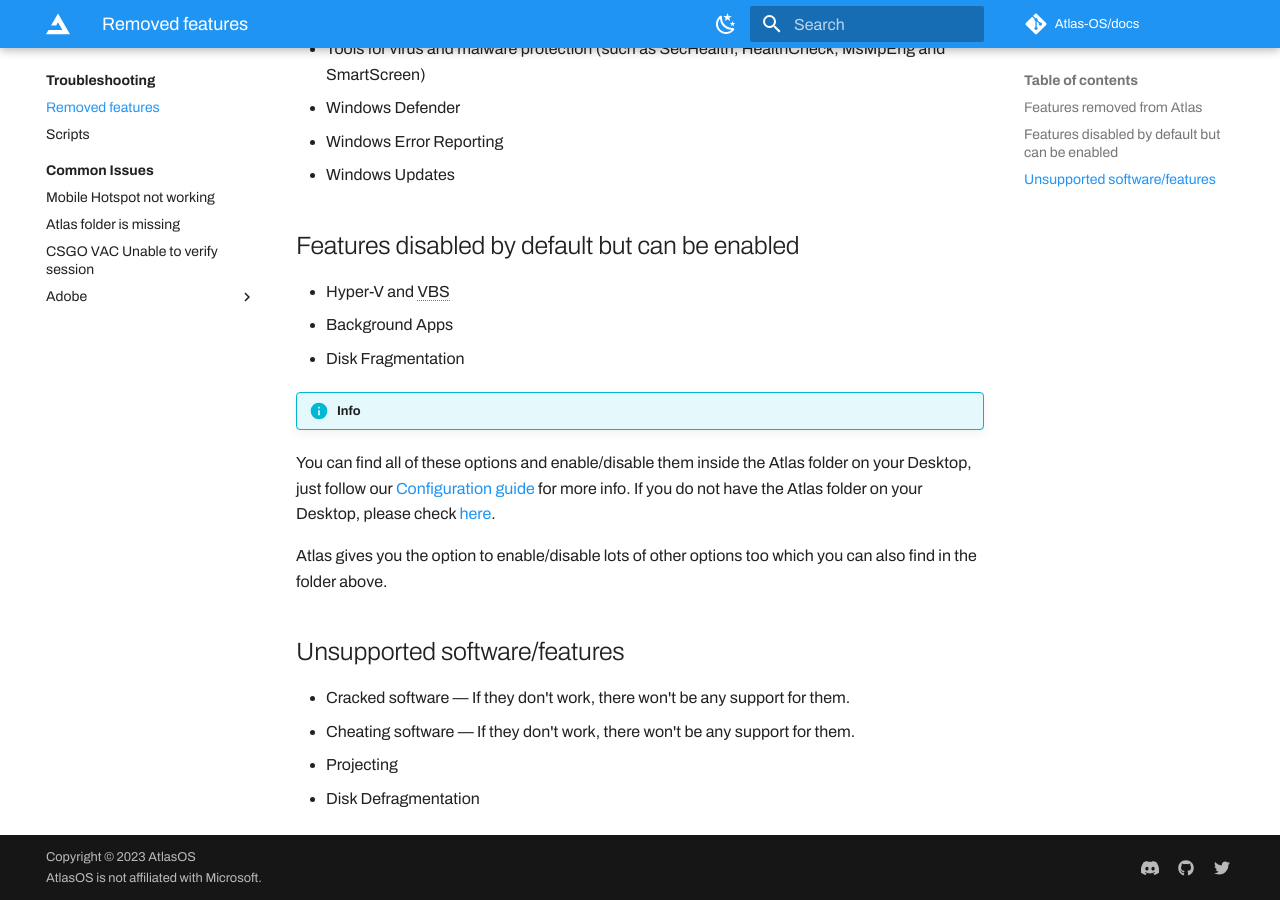
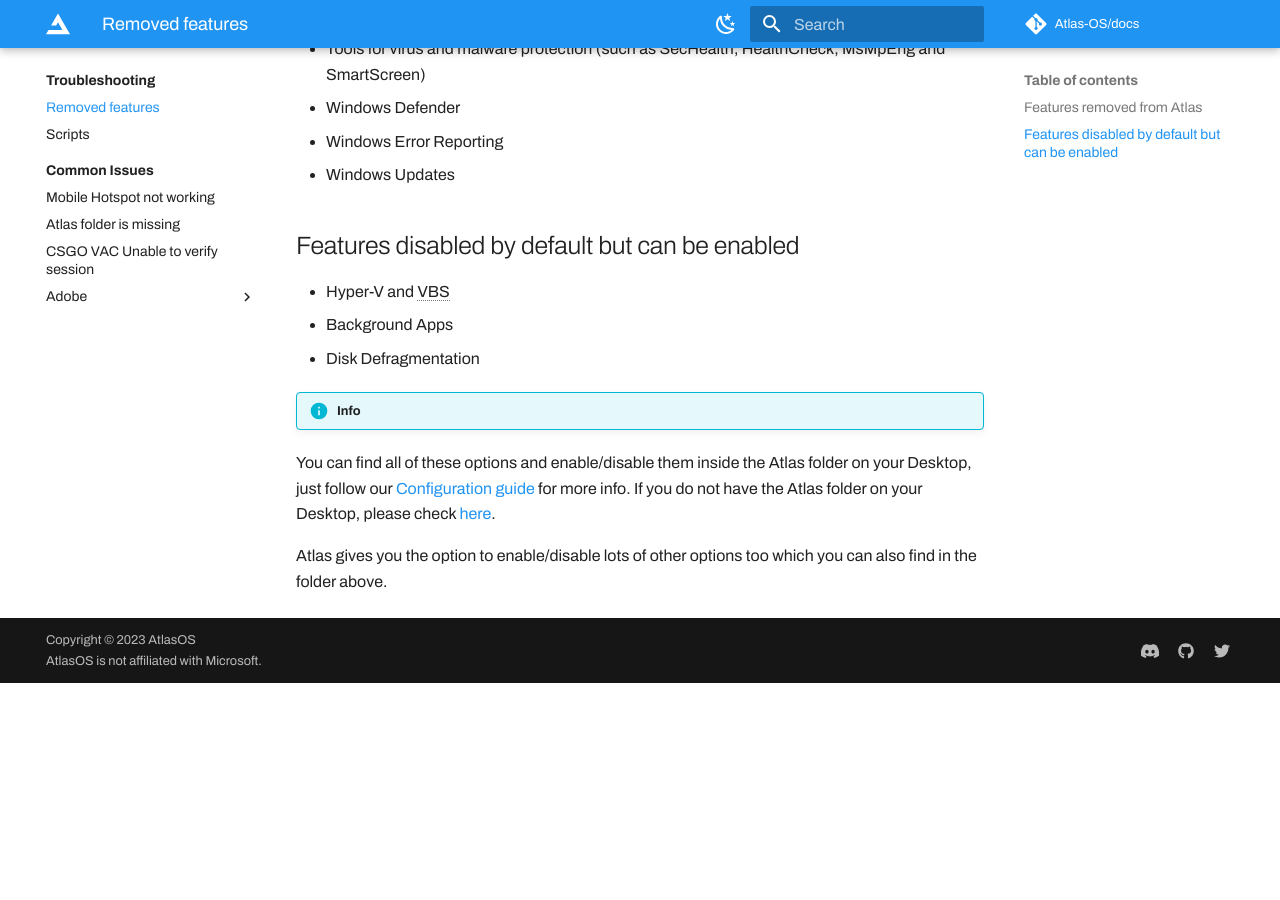
Before and after one commit to Atlas-OS/docs, an MkDocs documentation site: the page built from docs/troubleshooting/removed-features.md, in a window 1280 px wide and 900 px high, scrolled down 629 px. Built offline with MkDocs 1.6.1 and Material for MkDocs 9.7.7, drawn with Linux system fonts in a browser that asks for light colours; some web fonts are replaced; plug-ins that fetch from the network failed and are left out; comment, search, counter and statistics services are not loaded; after the commit the page ends 1312 px from its top, so only the background shows below that.

Commit message:
feat: :art: clarification to removed-features.md

```diff
--- a/docs/troubleshooting/removed-features.md
+++ b/docs/troubleshooting/removed-features.md
@@ -18,15 +18,9 @@ Atlas gets rid of the following services and features:
 ## Features disabled by default but can be enabled
 * Hyper-V and VBS
 * Background Apps
-* Disk Fragmentation
+* Disk Defragmentation
 
 !!! info
   You can find all of these options and enable/disable them inside the Atlas folder on your Desktop, just follow our [Configuration guide](/getting-started/post-installation/configuration) for more info. If you do not have the Atlas folder on your Desktop, please check [here](common-issues/atlas-folder-missing).
 
   Atlas gives you the option to enable/disable lots of other options too which you can also find in the folder above.
-
-## Unsupported software/features
-* Cracked software — If they don't work, there won't be any support for them.
-* Cheating software — If they don't work, there won't be any support for them.
-* Projecting
-* Disk Defragmentation
```
